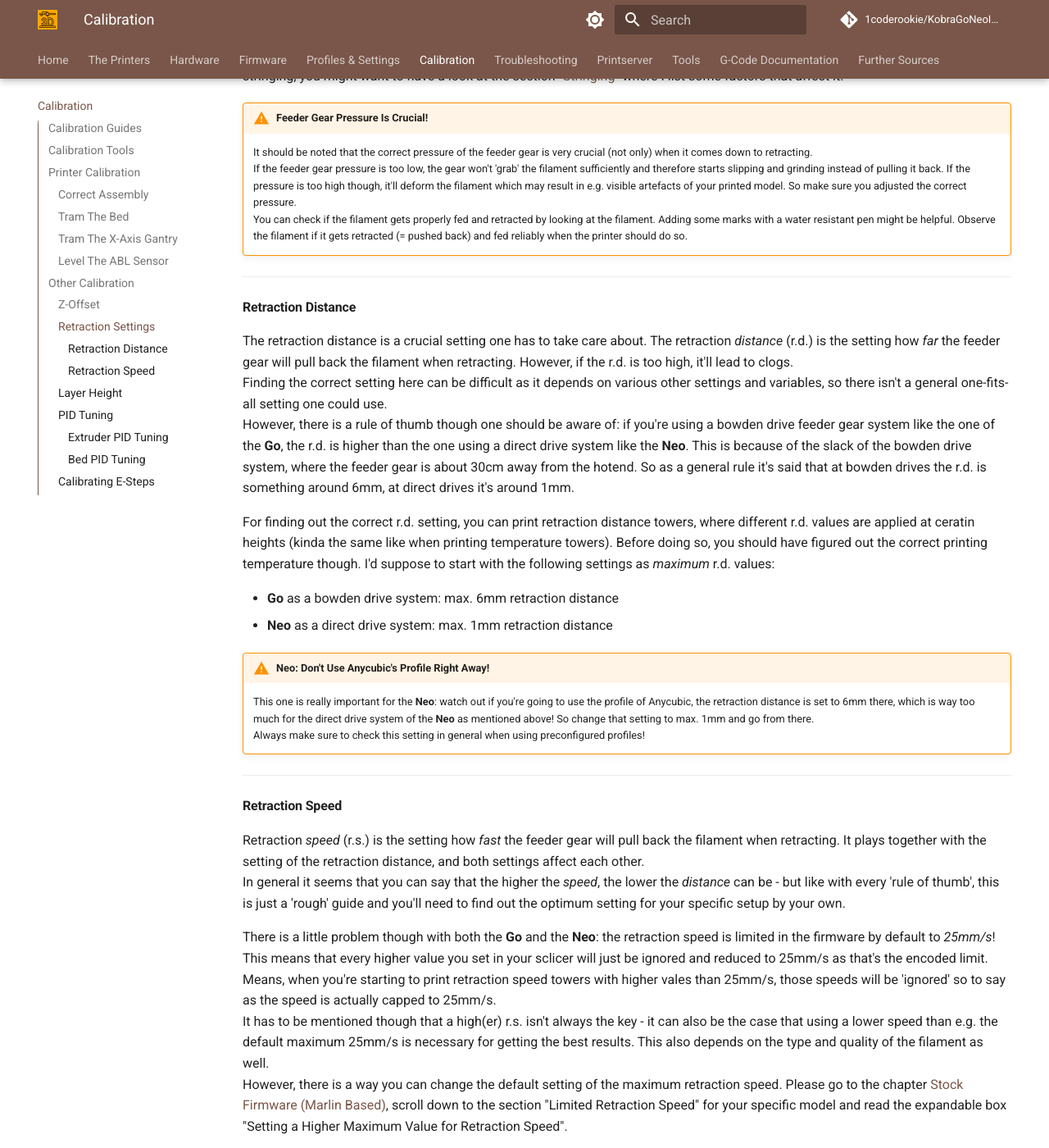
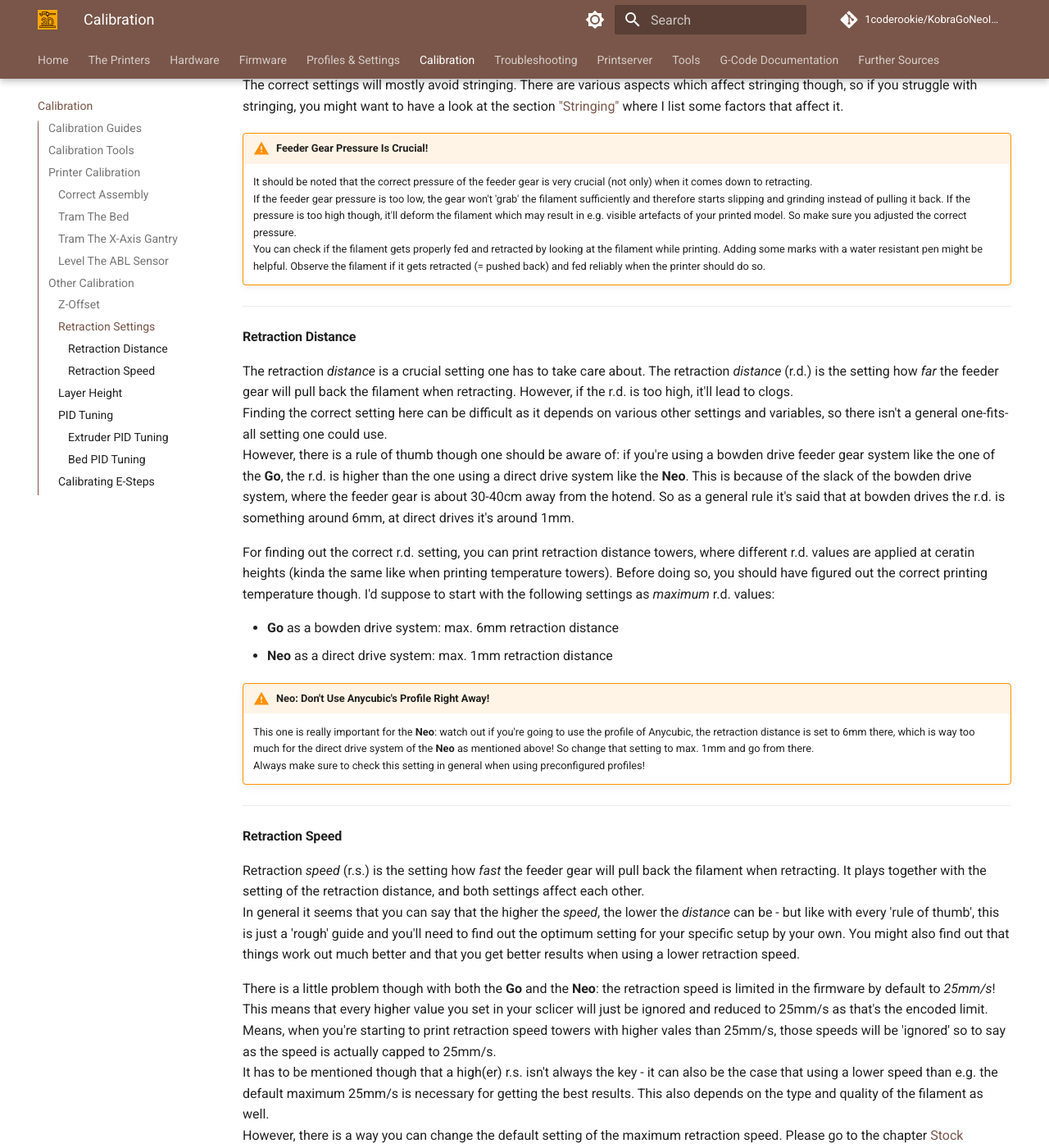
Before and after one commit to 1coderookie/KobraGoNeoInsights, an MkDocs documentation site: the page built from docs/calibration.md, in a window 1280 px wide and 1400 px high, scrolled down 5465 px. Shown: the whole window at 82% size. Built offline with MkDocs 1.6.1 and Material for MkDocs 9.7.7, drawn with Linux system fonts in a browser that asks for light colours; comment, search, counter and statistics services are not loaded; some of the changed text lies outside the part shown.

Commit message:
Update calibration.md

```diff
--- a/docs/calibration.md
+++ b/docs/calibration.md
@@ -35,9 +35,7 @@
 - **SuperSlicer**
   I personally prefer SuperSlicer (after I used Cura in the first place), especially when it comes down to calibration.
   One of the great functions is, that SuperSlicer already comes with an *inbuilt set of calibration tools*.
-
   ![SuperSlicer calibration tools](assets/images/calibration-tools_SuSli.jpg)
-
   You'll follow the proposed order and generate the specific 3d models for your specific needs with just one click, like temperature towers, retraction towers and so on.
   After that, you just print them and don't have to take care about additional code sections (e.g. like applying temperature or retraction distance changes at layer xy) which is necessary when using Cura and the Calibration Shapes plugin.
 
@@ -92,6 +90,7 @@
 ---
 
 ## Other Calibration
+In the following I'll list some of the calibrations which are necessary. The list isn't completed yet, so things like dialing the temperature for your specific filament and so on aren't mentioned here yet.
 
 ---
 
@@ -107,15 +106,14 @@
     Before adjusting the z-offset, I recommend to execute an ABL sequence first - with an already [leveled ABL sensor](hardware/printhead.md) in relation to the nozzle height as well as an already [trammed x-axis gantry](hardware/axes.md#x-axis-gantry) (and 'trammed' bed as well).
     If you execute an ABL *after* you dialed in your z-offset, then you'll have to set the z-offset *again* as it seems that the ABL procedure somehow 'resets' the setting.
 
-When it comes down to describe the actual process of how to determine and set the z-offset correctly, I have to mention that right now I don't give a 'real' step-by-step instruction here about how to proceed, as I'm using Klipper and don't remember 100% how I proceeded when using the stock firmware.
-
+When it comes down to describe the actual process of how to determine and set the z-offset correctly, I have to mention that right now the following step-by-step instruction here about how to proceed is written from my memory how I did it when using the stock firmware. I'm using Klipper now and probably don't remember 100% how I proceeded when using the stock firmware, so please keep that in mind.
 However, from what I do remember right now you (roughly) do it this way:
 
 - Preheat the system for PLA temperatures by using the control unit.
 - With the printer homed, enter the menu in the control unit where you can move the axes manually, choose "Move Z" and set the value to zero.
 - Then move the printhead to the middle of the bed (x and y axes) - I'd recommend to do so by using the control unit as well instead of moving it manually to avoid any movement on the z-axis.
 - Take a 0.1mm feeler gauge (or a piece of paper if you don't have a feeler gauge) and place it under the nozzle.
-- Then enter "Leveling" -> "Z-Offset" in the control unit and lower the printhead *carefully step by step* until the nozzle touches the gauge/paper. You want to be able to still move the gauge/paper without any force, but you should feel a tiny bit of resistance to make sure the nozzle touches the gauge/paper.
+- Then enter "Leveling" -> "Z-Offset" in the control unit and lower the printhead *carefully step by step* until the nozzle touches the gauge/paper. *You want to be able to still move the gauge/paper without any force, but you should feel a tiny bit of resistance to make sure the nozzle touches the gauge/paper.*
 - Once you found the sweet spot, save the value.
 
 Then start a print job and verify that the first layer came out perfect. Compare the look of it with the abovementioned poster from Billie Ruben to check if it really is perfect or if you need a bit of adjustment.
@@ -134,14 +132,14 @@
 
     It should be noted that the correct pressure of the feeder gear is very crucial (not only) when it comes down to retracting.
     If the feeder gear pressure is too low, the gear won't 'grab' the filament sufficiently and therefore starts slipping and grinding instead of pulling it back. If the pressure is too high though, it'll deform the filament which may result in e.g. visible artefacts of your printed model. So make sure you adjusted the correct pressure.
-    You can check if the filament gets properly fed and retracted by looking at the filament. Adding some marks with a water resistant pen might be helpful. Observe the filament if it gets retracted (= pushed back) and fed reliably when the printer should do so.
+    You can check if the filament gets properly fed and retracted by looking at the filament while printing. Adding some marks with a water resistant pen might be helpful. Observe the filament if it gets retracted (= pushed back) and fed reliably when the printer should do so.
 
 ---
 
 #### Retraction Distance
-The retraction distance is a crucial setting one has to take care about. The retraction *distance* (r.d.) is the setting how *far* the feeder gear will pull back the filament when retracting. However, if the r.d. is too high, it'll lead to clogs.
+The retraction *distance* is a crucial setting one has to take care about. The retraction *distance* (r.d.) is the setting how *far* the feeder gear will pull back the filament when retracting. However, if the r.d. is too high, it'll lead to clogs.
 Finding the correct setting here can be difficult as it depends on various other settings and variables, so there isn't a general one-fits-all setting one could use.
-However, there is a rule of thumb though one should be aware of: if you're using a bowden drive feeder gear system like the one of the **Go**, the r.d. is higher than the one using a direct drive system like the **Neo**. This is because of the slack of the bowden drive system, where the feeder gear is about 30cm away from the hotend. So as a general rule it's said that at bowden drives the r.d. is something around 6mm, at direct drives it's around 1mm.
+However, there is a rule of thumb though one should be aware of: if you're using a bowden drive feeder gear system like the one of the **Go**, the r.d. is higher than the one using a direct drive system like the **Neo**. This is because of the slack of the bowden drive system, where the feeder gear is about 30-40cm away from the hotend. So as a general rule it's said that at bowden drives the r.d. is something around 6mm, at direct drives it's around 1mm.
 
 For finding out the correct r.d. setting, you can print retraction distance towers, where different r.d. values are applied at ceratin heights (kinda the same like when printing temperature towers). Before doing so, you should have figured out the correct printing temperature though. I'd suppose to start with the following settings as *maximum* r.d. values:
 
@@ -157,12 +155,12 @@
 
 #### Retraction Speed
 Retraction *speed* (r.s.) is the setting how *fast* the feeder gear will pull back the filament when retracting. It plays together with the setting of the retraction distance, and both settings affect each other.
-In general it seems that you can say that the higher the *speed*, the lower the *distance* can be - but like with every 'rule of thumb', this is just a 'rough' guide and you'll need to find out the optimum setting for your specific setup by your own.
+In general it seems that you can say that the higher the *speed*, the lower the *distance* can be - but like with every 'rule of thumb', this is just a 'rough' guide and you'll need to find out the optimum setting for your specific setup by your own. You might also find out that things work out much better and that you get better results when using a lower retraction speed.
 
 There is a little problem though with both the **Go** and the **Neo**: the retraction speed is limited in the firmware by default to *25mm/s*!
 This means that every higher value you set in your sclicer will just be ignored and reduced to 25mm/s as that's the encoded limit. Means, when you're starting to print retraction speed towers with higher vales than 25mm/s, those speeds will be 'ignored' so to say as the speed is actually capped to 25mm/s.
 It has to be mentioned though that a high(er) r.s. isn't always the key - it can also be the case that using a lower speed than e.g. the default maximum 25mm/s is necessary for getting the best results. This also depends on the type and quality of the filament as well.
-However, there is a way you can change the default setting of the maximum retraction speed. Please go to the chapter [Stock Firmware (Marlin Based)](firmware/fw_marlin.md), scroll down to the section "Limited Retraction Speed" for your specific model and read the expandable box "Setting a Higher Maximum Value for Retraction Speed".
+However, there is a way you can change the default setting of the maximum retraction speed. Please go to the chapter [Stock Firmware (Marlin Based)](firmware/fw_marlin.md), scroll down to the section "Limited Retraction Speed" for your specific model and read the expandable box "Setting a Higher Maximum Value For Retraction Speed".
 
 ---
 
```
